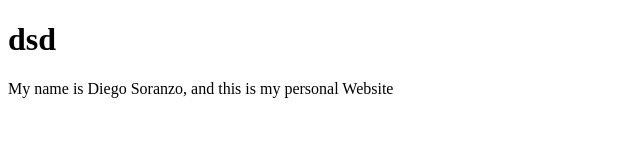
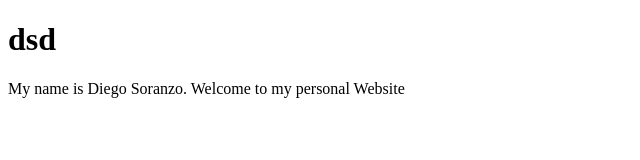
Before and after one commit to DiegoDsDts/dsd, a plain HTML site: page index.html in a window 1280 px wide. Shown: the full height of the page, 0-640 px from the left. Drawn offline with Linux system fonts and the light colour scheme.

Commit message:
Update index.html

```diff
--- a/index.html
+++ b/index.html
@@ -5,6 +5,6 @@
 </head>
 <body>
     <h1>dsd</h1>
-    <p>My name is Diego Soranzo, and this is my personal Website</p>
+    <p>My name is Diego Soranzo. Welcome to my personal Website</p>
 </body>
 </html>
```
